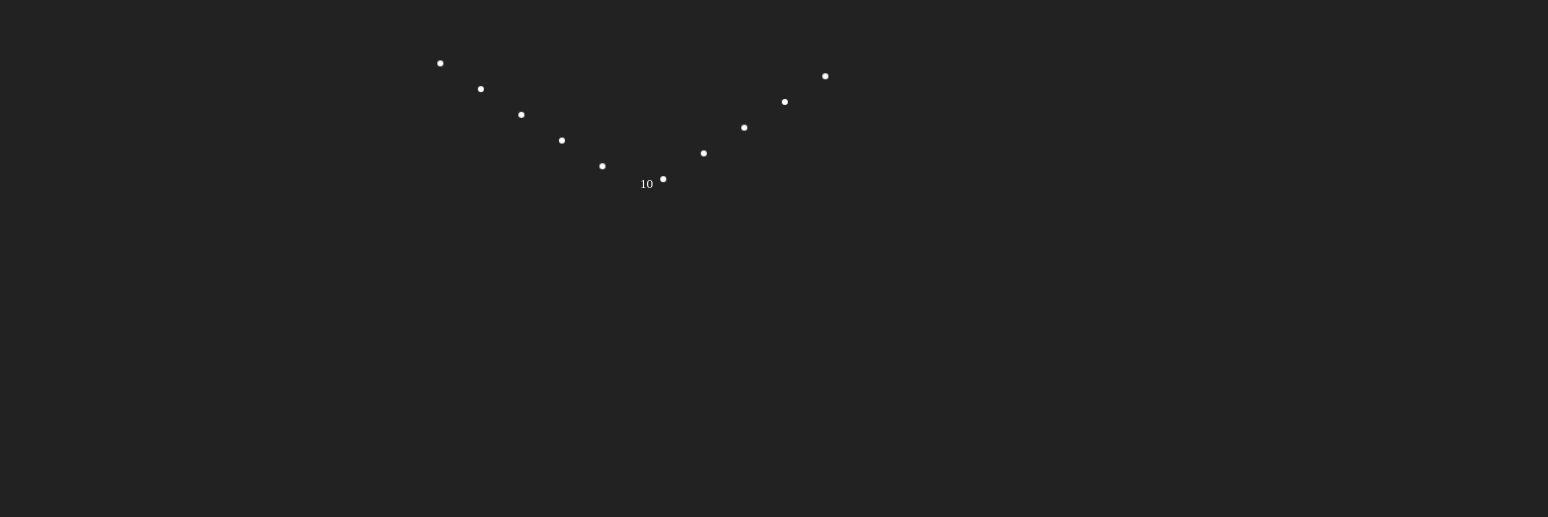
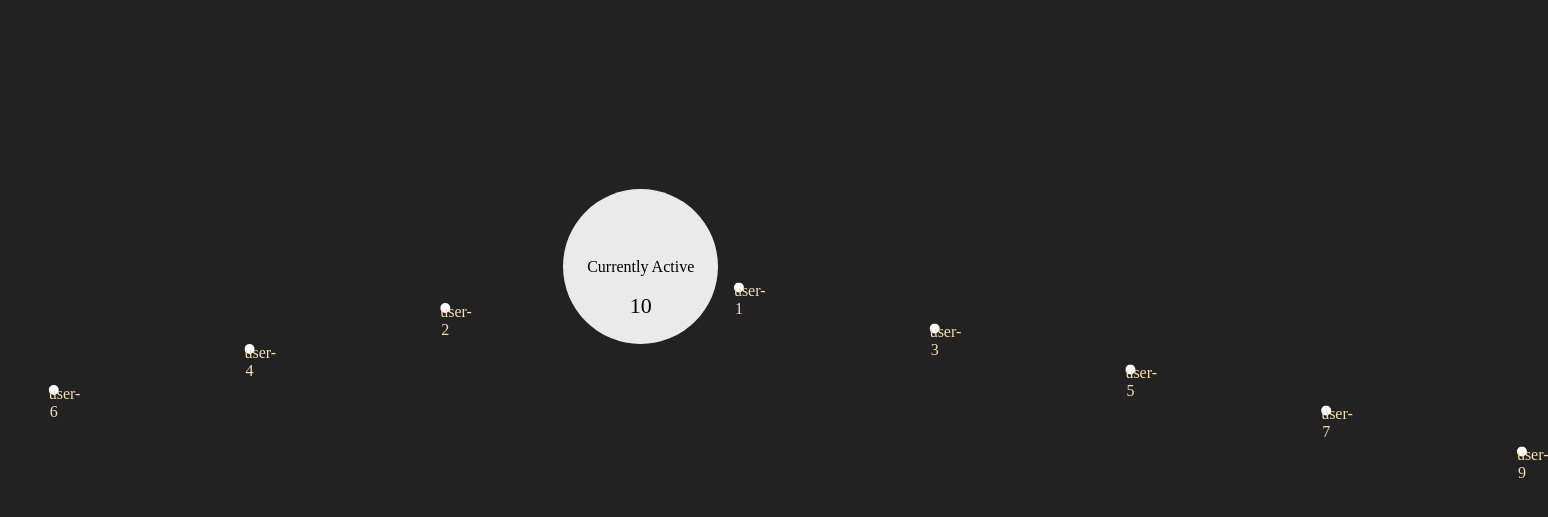
Before and after one commit to tahsan8621/galaxy, a Next.js app: page / in a window 1280 px wide. Shown: the part 211-728 px from the top of the page, 1548 px wide, since content can reach past the window. Built offline with nearby package versions, Linux system fonts and the light colour scheme.

Commit message:
add styles

```diff
--- a/pages/index.js
+++ b/pages/index.js
@@ -3,7 +3,6 @@ import React, {useEffect} from 'react';
 const Home = () => {
     useEffect(() => {
         let getList = document.getElementById("user").innerText;
-
 
 
         let dynamicStyles = null;
@@ -19,20 +18,20 @@ const Home = () => {
         }
 
         for (var i = 1; i <= getList; i++) {
-            if(i%2==0){
+            if (i % 2 == 0) {
                 addAnimation(`
       @keyframes movement${i} {
-         0%  { -webkit-transform: rotate(0deg) translateY(${40*i}px) rotate(0deg) scale(1); }
-      50%  { -webkit-transform: rotate(-180deg) translateY(${40*i}px) rotate(180deg) scale(1); }
-      100%  { -webkit-transform: rotate(-360deg) translateY(${40*i}px) rotate(360deg) scale(1); }
+         0%  { -webkit-transform: rotate(0deg) translateY(${100 * i}px) rotate(0deg) scale(1); }
+      50%  { -webkit-transform: rotate(-180deg) translateY(${100 * i}px) rotate(180deg) scale(1); }
+      100%  { -webkit-transform: rotate(-360deg) translateY(${100 * i}px) rotate(360deg) scale(1); }
       }
     `);
-            }else{
+            } else {
                 addAnimation(`
       @keyframes movement${i} {
-         0%  { -webkit-transform: rotate(0deg) translateY(${40*i}px) rotate(0deg) scale(1); }
-      50%  { -webkit-transform: rotate(180deg) translateY(${40*i}px) rotate(-180deg) scale(1); }
-      100%  { -webkit-transform: rotate(360deg) translateY(${40*i}px) rotate(-360deg) scale(1); }
+         0%  { -webkit-transform: rotate(0deg) translateY(${100 * i}px) rotate(0deg) scale(1); }
+      50%  { -webkit-transform: rotate(180deg) translateY(${100 * i}px) rotate(-180deg) scale(1); }
+      100%  { -webkit-transform: rotate(360deg) translateY(${100 * i}px) rotate(-360deg) scale(1); }
       }
     `);
             }
@@ -40,10 +39,8 @@ const Home = () => {
 
             var element = document.createElement("div");
             element.className = "globe ele-1";
-
-            element.style.animation = `3s linear infinite movement${i}`;
-
-
+            element.style.animation = `7s linear infinite movement${i}`;
+            element.textContent=`user-${i}`;
             document.getElementById("atom").appendChild(element);
         }
     }, []);
@@ -51,14 +48,13 @@ const Home = () => {
     return (
 
         <div id="atom">
-
+            Currently Active
             <div id="user">
                 10
             </div>
 
 
-        </div>
-    );
+        </div>);
 
 }
 export default Home;
--- a/styles/globals.css
+++ b/styles/globals.css
@@ -7,15 +7,22 @@ body {
 #atom {
     position: absolute;
     top: 50%;
-  left: 50%;
-  transform: translate(-50%, -50%) scale(0.6);
+    left: 44%;
+    background: #eaeaea;
+    height: 155px;
+    border-radius: 100%;
+    width: 155px;
+    text-align: center;
+    align-items: center;
+    display: flex;
+    justify-content: center;
+
 }
 
 #user {
     font-size: 22px;
-  color: #fff;
     position: absolute;
-  top: -22px;
+    bottom: 16%;
 }
 
 .globe {
@@ -24,4 +31,5 @@ body {
     position: absolute;
     background: #fff;
     border-radius: 100%;
+    color: wheat;
 }
```
Lines whose indentation alone changed are shown as unchanged.
